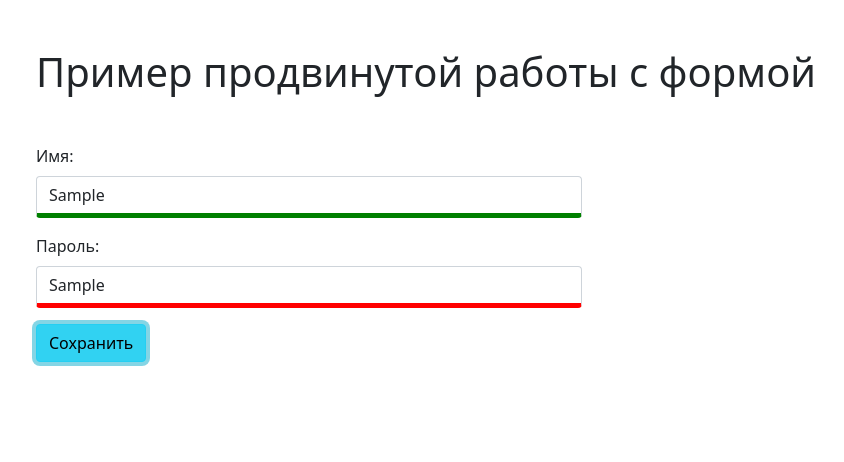
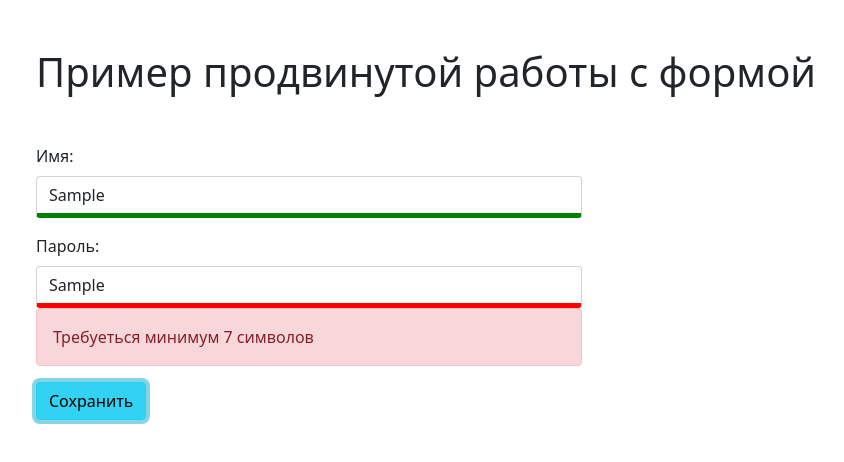
Before and after one commit to IgorGuz0206/app-form-advanced, an Angular app: page / in a window 1280 px wide. Both pictures are taken after typing "Sample", "Sample" into the empty fields and a click on the button "Сохранить". Shown: the top 462 px of the page, without its empty margins (46-890 px from the left). Built offline with nearby package versions, Linux system fonts and the light colour scheme.

Commit message:
Form-controls validations

```diff
--- a/src/app/form/form.component.html
+++ b/src/app/form/form.component.html
@@ -3,11 +3,25 @@
   <div class="mb-3">
     <label class="form-label" for="name">Имя:</label>
     <input class="form-control" id="name"  type="text" formControlName="name">
+
+    <div *ngIf="userForm.get('name')?.hasError('required')
+            && (userForm.get('name')?.touched || userForm.get('name')?.dirty)" class="alert alert-danger">
+      Обязательное поле
+    </div>
   </div>
 
   <div class="mb-3">
     <label class="form-label" for="password">Пароль:</label>
-    <input class="form-control" id="password"  type="text" formControlName="age">
+    <input class="form-control" id="password"  type="text" formControlName="password">
+    <div *ngIf="userForm.get('password')?.hasError('required')
+            && (userForm.get('password')?.touched || userForm.get('password')?.dirty)" class="alert alert-danger">
+      Обязательное поле
+    </div>
+
+    <div *ngIf="userForm.get('password')?.hasError('minlength')
+            && (userForm.get('password')?.touched || userForm.get('password')?.dirty)" class="alert alert-danger">
+      Требуеться минимум 7 символов
+    </div>
   </div>
 
   <div class="mb-3">
--- a/src/app/form/form.component.ts
+++ b/src/app/form/form.component.ts
@@ -11,7 +11,7 @@ export class FormComponent implements OnInit {
 
   userForm = new FormGroup({
     name: new FormControl('', Validators.required),
-    age: new FormControl('', [Validators.required, Validators.minLength(7)])
+    password: new FormControl('', [Validators.required, Validators.minLength(7)])
   })
 
   constructor() {
```
